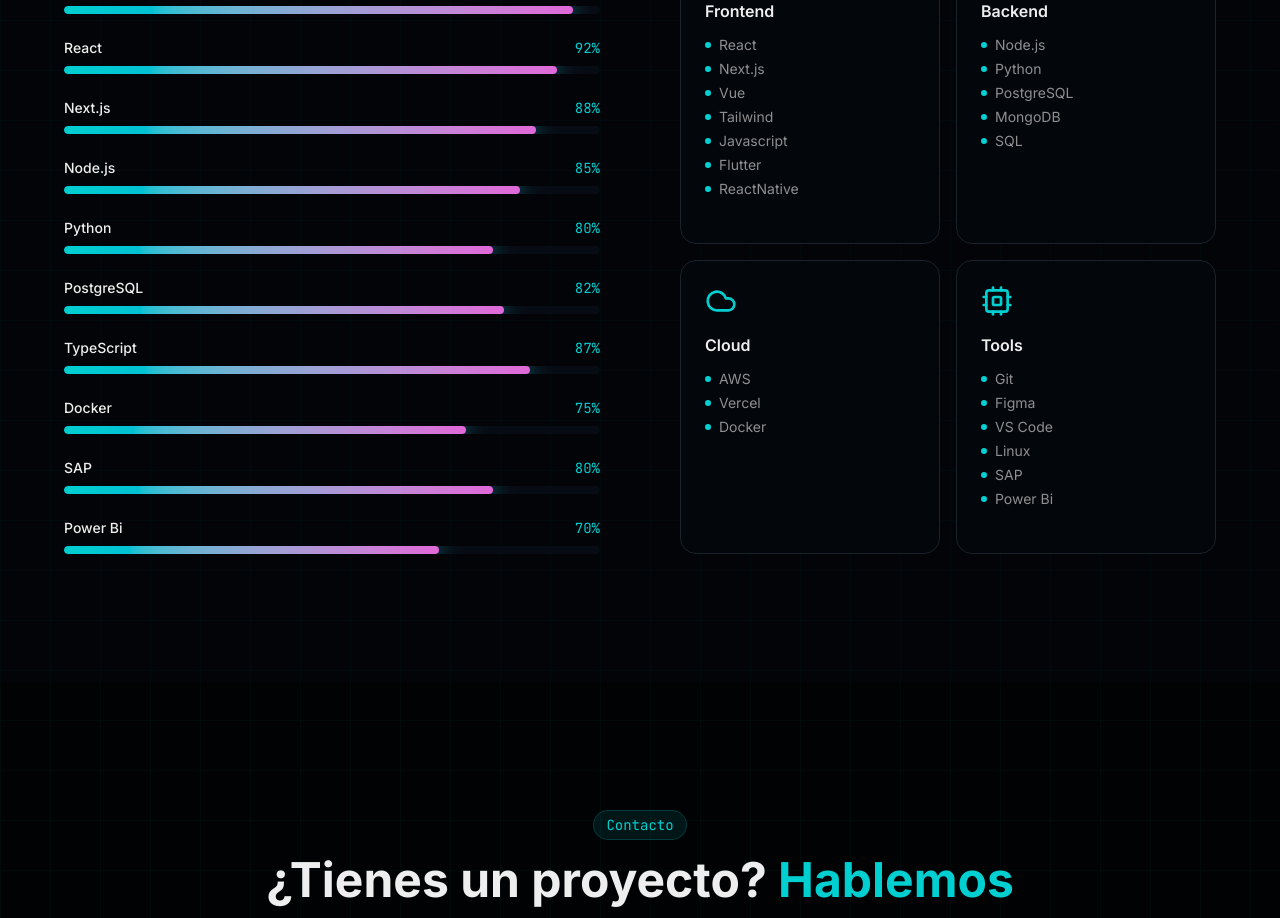
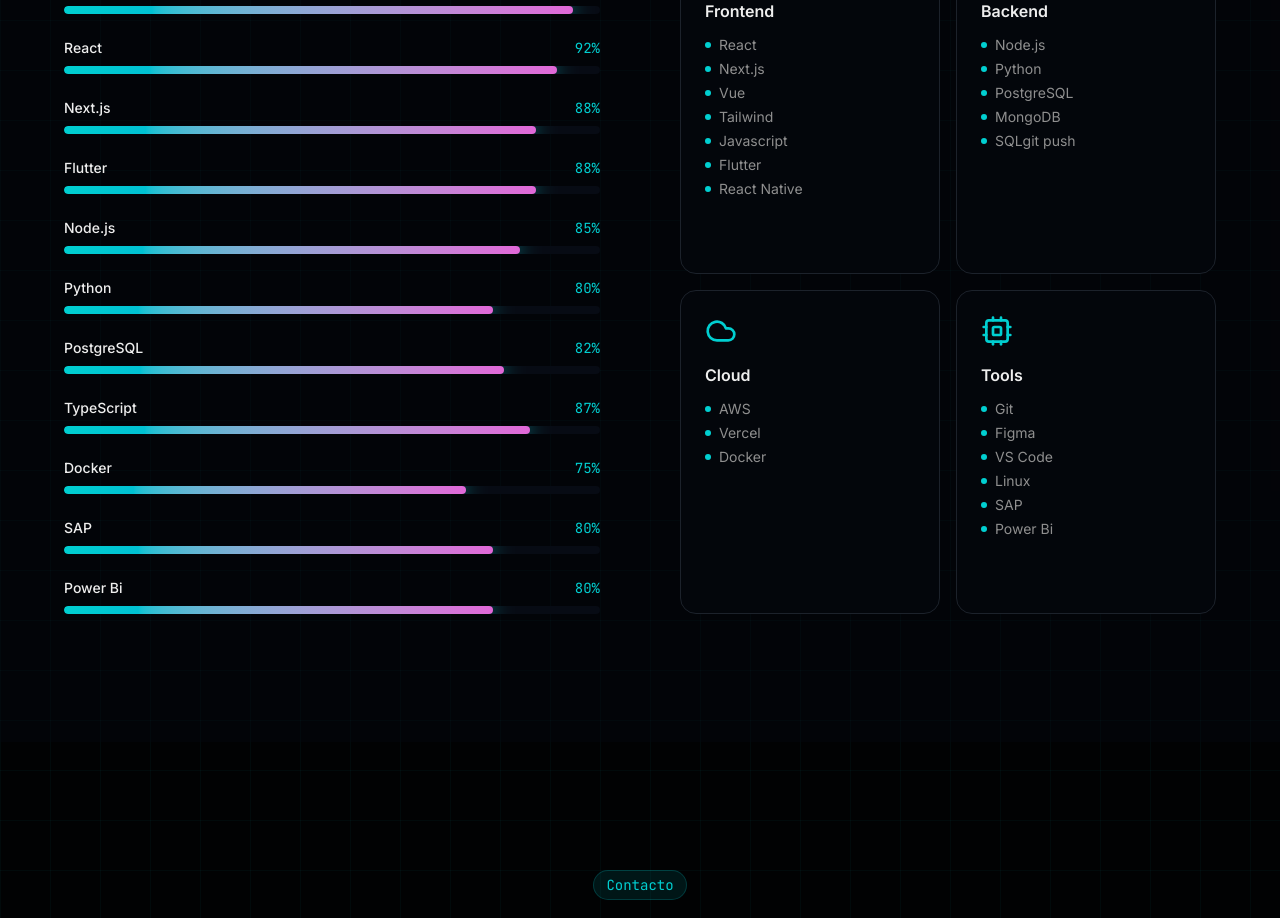
Before and after one commit to JhairEsp/JhairEspinoza_Portafolio, a Next.js app: page / in a window 1280 px wide. Shown: the part 6280-7198 px from the top of the page. Built offline with nearby package versions, Linux system fonts and the light colour scheme.

Commit message:
skills final

```diff
--- a/components/sections/skills-section.jsx
+++ b/components/sections/skills-section.jsx
@@ -9,8 +9,8 @@ export function SkillsSection() {
   const [ref, isVisible] = useIntersection({ threshold: 0.2 })
 
   const techStack = [
-    { icon: Layers, label: "Frontend", items: ["React", "Next.js", "Vue", "Tailwind","Javascript","Flutter","ReactNative"] },
-    { icon: Database, label: "Backend", items: ["Node.js", "Python", "PostgreSQL", "MongoDB","SQL"] },
+    { icon: Layers, label: "Frontend", items: ["React", "Next.js", "Vue", "Tailwind","Javascript","Flutter","React Native"] },
+    { icon: Database, label: "Backend", items: ["Node.js", "Python", "PostgreSQL", "MongoDB","SQLgit push"] },
     { icon: Cloud, label: "Cloud", items: ["AWS", "Vercel", "Docker"] },
     { icon: Cpu, label: "Tools", items: ["Git", "Figma", "VS Code", "Linux","SAP","Power Bi"] },
   ]
--- a/data/projects.js
+++ b/data/projects.js
@@ -78,11 +78,12 @@ export const skills = [
   { name: "JavaScript", level: 95, category: "frontend" },
   { name: "React", level: 92, category: "frontend" },
   { name: "Next.js", level: 88, category: "frontend" },
+  {name:  "Flutter", level:88 ,category :"frontend"},
   { name: "Node.js", level: 85, category: "backend" },
   { name: "Python", level: 80, category: "backend" },
   { name: "PostgreSQL", level: 82, category: "backend" },
   { name: "TypeScript", level: 87, category: "frontend" },
   { name: "Docker", level: 75, category: "devops" },
   {name:  "SAP",level: 80,category:"devops"},
-  {name:  "Power Bi",level: 70, category:"devops"}
+  {name:  "Power Bi",level: 80, category:"devops"}
 ]
```
